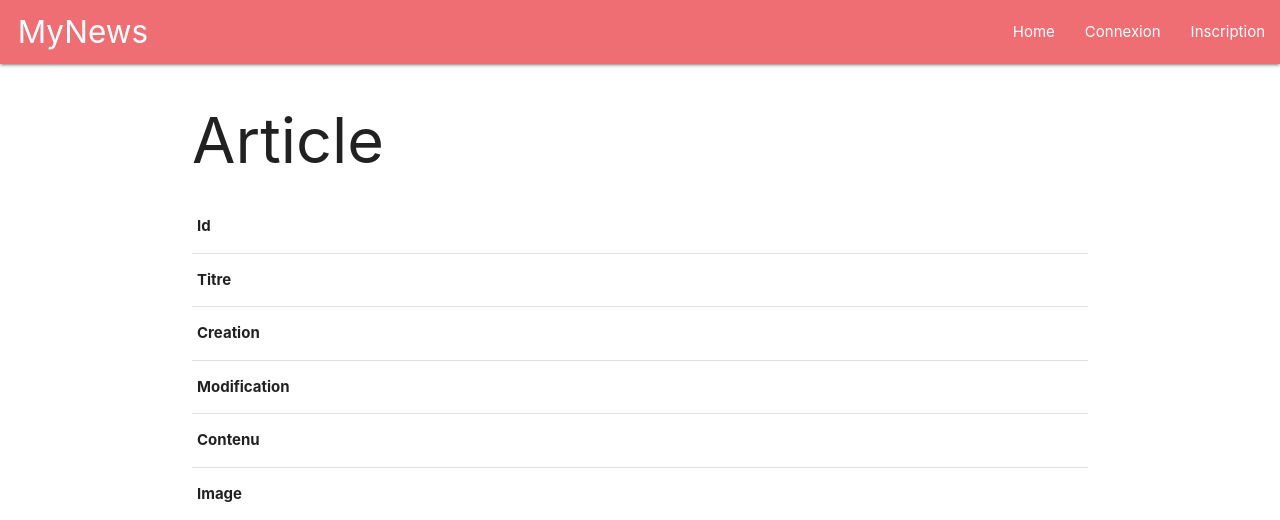
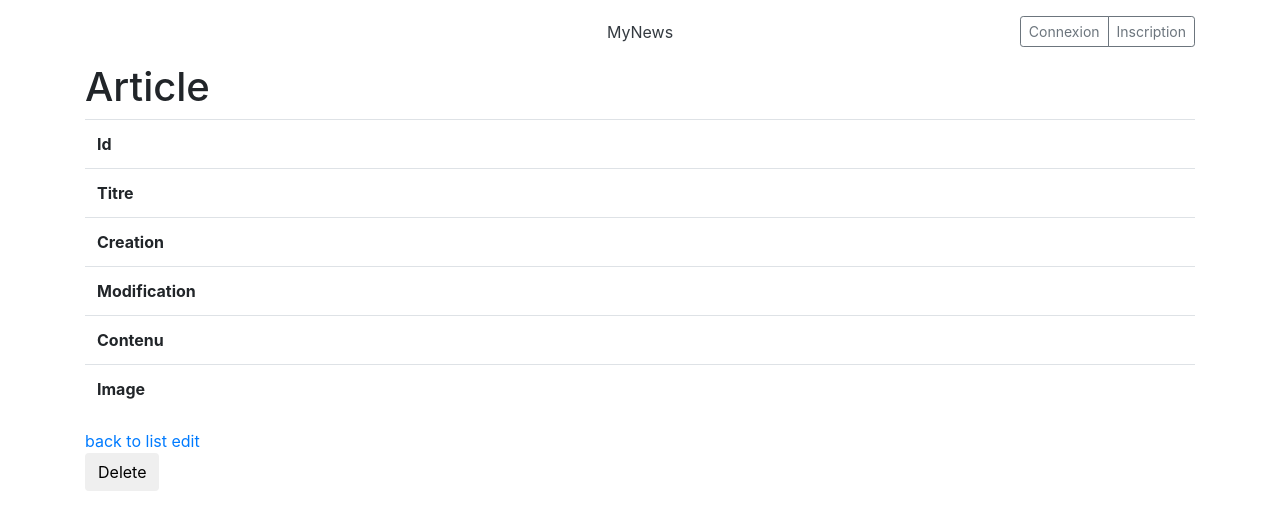
Before and after one commit to sdr-dev-96/my_news, a Symfony app: template templates/article/show.html.twig in a window 1280 px wide. Shown: the top 520 px of the page. Run offline with Twig, Linux system fonts and the light colour scheme; the template is opened without the code that fills it, so the values that code supplies are empty; some libraries are stand-ins or nearby versions.

Commit message:
new layout

```diff
--- a/src/Controller/HomeController.php
+++ b/src/Controller/HomeController.php
@@ -6,15 +6,17 @@ use Symfony\Bundle\FrameworkBundle\Controller\AbstractController;
 use Symfony\Component\HttpFoundation\Response;
 use Symfony\Component\Routing\Annotation\Route;
 
+use App\Repository\ArticleRepository;
+
 class HomeController extends AbstractController
 {
     /**
      * @Route("/", name="home")
      */
-    public function index(): Response
+    public function index(ArticleRepository $artRepo): Response
     {
         return $this->render('home/index.html.twig', [
-            'controller_name' => 'HomeController',
+            'articles' => $artRepo->findAll(),
         ]);
     }
 }
--- a/src/DataFixtures/AppFixtures.php
+++ b/src/DataFixtures/AppFixtures.php
@@ -91,8 +91,8 @@ class AppFixtures extends Fixture
                 $article = new Article();
                 $article->setTitre($faker->sentence($nbWords = 6, $variableNbWords = true))
                     ->setContenu($faker->text($maxNbChars = 2000))
-                    ->setCreation(new \Datetime('now'))
-                    ->setModification(new \Datetime('now'))
+                    ->setCreation($faker->dateTimeBetween($startDate = '-10 years', $endDate = 'now', $timezone = null))
+                    ->setModification(null)
                     ->setEcrivain($writer)
                     ->setImage(null)
                     ->setCategorie($categorie)
--- a/src/Entity/Article.php
+++ b/src/Entity/Article.php
@@ -30,7 +30,7 @@ class Article
     private $creation;
 
     /**
-     * @ORM\Column(type="datetime")
+     * @ORM\Column(type="datetime", nullable=true)
      */
     private $modification;
 
@@ -100,7 +100,7 @@ class Article
         return $this->modification;
     }
 
-    public function setModification(\DateTimeInterface $modification): self
+    public function setModification(?\DateTimeInterface $modification): self
     {
         $this->modification = $modification;
 
--- a/templates/base.html.twig
+++ b/templates/base.html.twig
@@ -2,32 +2,30 @@
 <html>
     <head>
         <meta charset="UTF-8">
+        <meta name="viewport" content="width=device-width, initial-scale=1, shrink-to-fit=no">
         <title>{% block title %}{% endblock %} - MyNews</title>
-        <!-- Compiled and minified CSS -->
-        <link rel="stylesheet" href="https://cdnjs.cloudflare.com/ajax/libs/materialize/1.0.0/css/materialize.min.css">
+        <link rel="stylesheet" href="https://maxcdn.bootstrapcdn.com/bootstrap/4.0.0/css/bootstrap.min.css" integrity="sha384-Gn5384xqQ1aoWXA+058RXPxPg6fy4IWvTNh0E263XmFcJlSAwiGgFAW/dAiS6JXm" crossorigin="anonymous">
         <link rel="stylesheet" href="/css/layout.css">
         {% block stylesheets %}{% endblock %}
     </head>
     <body>
-        <nav class="main-nav">
-            <div class="nav-wrapper">
-            <a href="#" class="brand-logo">&nbsp;&nbsp;MyNews</a>
-            <ul id="nav-mobile" class="right hide-on-med-and-down">
-                <li><a href="{{ path('home') }}">Home</a></li>
-                {% if app.user %}
-                    <li><a href="badges.html">Mon Profil</a></li>
-                {% else %}
-                    <li><a href="{{ path('login') }}">Connexion</a></li>
-                    <li><a href="{{ path('register') }}">Inscription</a></li>
-                {% endif %}
-            </ul>
-            </div>
-        </nav>
         <div class="container">
+            <header class="blog-header py-3">
+                <div class="row flex-nowrap justify-content-between align-items-center">
+                    <div class="col-4 offset-4 text-center">
+                        <a class="blog-header-logo text-dark" href="#">MyNews</a>
+                    </div>
+                    <div class="col-4 d-flex justify-content-end align-items-center btn-group">
+                        <a class="btn btn-sm btn-outline-secondary" href="#">Connexion</a>
+                        <a class="btn btn-sm btn-outline-secondary" href="#">Inscription</a>
+                    </div>
+                </div>
+            </header>
             {% block body %}{% endblock %}
         </div>
-        <!-- Compiled and minified JavaScript -->
-        <script src="https://cdnjs.cloudflare.com/ajax/libs/materialize/1.0.0/js/materialize.min.js"></script>
+        <script src="https://code.jquery.com/jquery-3.2.1.slim.min.js" integrity="sha384-KJ3o2DKtIkvYIK3UENzmM7KCkRr/rE9/Qpg6aAZGJwFDMVNA/GpGFF93hXpG5KkN" crossorigin="anonymous"></script>
+        <script src="https://cdnjs.cloudflare.com/ajax/libs/popper.js/1.12.9/umd/popper.min.js" integrity="sha384-ApNbgh9B+Y1QKtv3Rn7W3mgPxhU9K/ScQsAP7hUibX39j7fakFPskvXusvfa0b4Q" crossorigin="anonymous"></script>
+        <script src="https://maxcdn.bootstrapcdn.com/bootstrap/4.0.0/js/bootstrap.min.js" integrity="sha384-JZR6Spejh4U02d8jOt6vLEHfe/JQGiRRSQQxSfFWpi1MquVdAyjUar5+76PVCmYl" crossorigin="anonymous"></script>
         {% block javascripts %}{% endblock %}
     </body>
 </html>
```
Also changed, not shown: templates/home/index.html.twig (+26 -15 lines).
